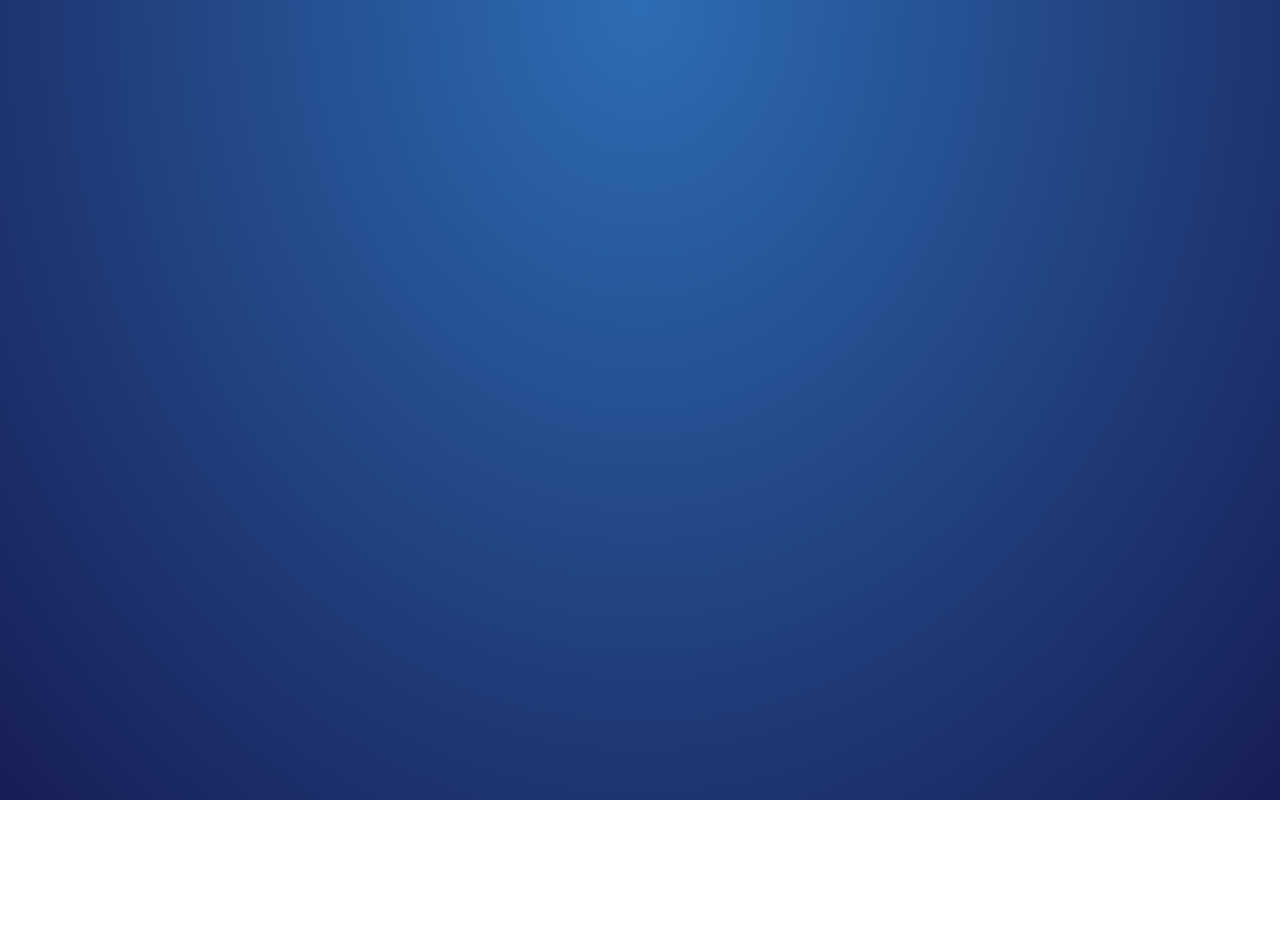
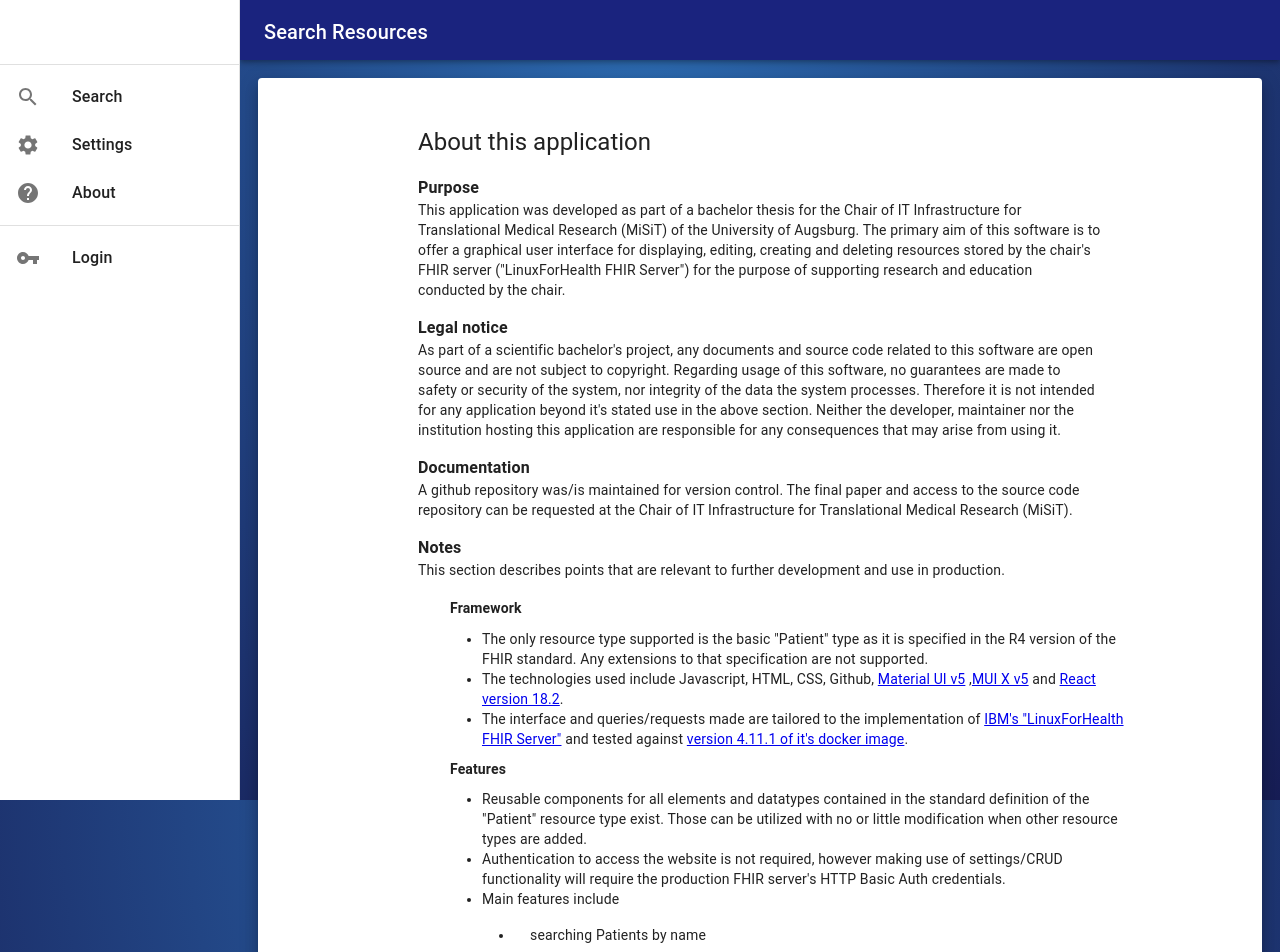
Before and after one commit to Washbear10/FHIR-CRUD, a React (Create React App) app: page /about in a window 1280 px wide. Before the commit this address had no page. Shown: the top 952 px of the page. Before the commit the page ends 800 px from the top, so only its background shows below. Built offline with nearby package versions, Linux system fonts and the light colour scheme.

Commit message:
add About page

```diff
--- a/src/App.js
+++ b/src/App.js
@@ -12,6 +12,7 @@ import React from "react";
 import { BrowserRouter as Router, Route, Routes } from "react-router-dom";
 import AuthenticationPrompt from "./components/general/AuthenticationPrompt";
 import { LoginContext, SnackbarContext } from "./utilities/other/Contexts";
+import About from "./pages/About/About";
 const theme = createTheme({
 	components: {
 		MuiDataGrid: {
@@ -146,8 +147,8 @@ function App() {
 						<Routes>
 							<Route path="/" element={<CustomAppBar content={<Home />} />} />
 							<Route
-								path="/test"
-								elemen={<CustomAppBar content={<Home />} />}
+								path="/about"
+								element={<CustomAppBar content={<About />} />}
 							/>
 						</Routes>
 					</Router>
--- a/src/components/datagrid/CustomDataGrid.js
+++ b/src/components/datagrid/CustomDataGrid.js
@@ -4,8 +4,10 @@ import {
 	Button,
 	CircularProgress,
 	LinearProgress,
+	Typography,
 } from "@mui/material";
 import Box from "@mui/material/Box";
+import { display } from "@mui/system";
 import { DataGrid, GridFooter, GridHeader } from "@mui/x-data-grid";
 import * as React from "react";
 import { useEffect, useState } from "react";
@@ -147,8 +149,13 @@ export default function CustomDataGrid({
 		return (
 			<>
 				<GridHeader></GridHeader>
-				<Box sx={{ paddingLeft: "15px" }}>
-					<h2>{resourceType}</h2>
+				<Box sx={{ paddingLeft: "15px", display: "flex" }}>
+					<h2>
+						{resourceType}
+						<Typography variant="subtitle2">
+							{rows.length} resources found
+						</Typography>
+					</h2>
 				</Box>
 			</>
 		);
@@ -192,8 +199,10 @@ export default function CustomDataGrid({
 				getRowHeight={() => "auto"}
 				rows={rows}
 				columns={columns}
-				pageSize={10}
-				rowsPerPageOptions={[10, 20, 50]}
+				rowsPerPageOptions={[20, 50, 80]}
+				initialState={{
+					pagination: { paginationModel: { pageSize: 5 } },
+				}}
 				checkboxSelection
 				disableSelectionOnClick
 				onSelectionModelChange={(newSelection) => {
--- a/src/components/general/CustomAppBar.js
+++ b/src/components/general/CustomAppBar.js
@@ -1,13 +1,16 @@
 import MailIcon from "@mui/icons-material/Mail";
 import MenuIcon from "@mui/icons-material/Menu";
-import InboxIcon from "@mui/icons-material/MoveToInbox";
+import VpnKeyIcon from "@mui/icons-material/VpnKey";
+import SearchIcon from "@mui/icons-material/Search";
 import AppBar from "@mui/material/AppBar";
 import Box from "@mui/material/Box";
 import Divider from "@mui/material/Divider";
+import SettingsIcon from "@mui/icons-material/Settings";
 import Drawer from "@mui/material/Drawer";
 import IconButton from "@mui/material/IconButton";
 import List from "@mui/material/List";
 import ListItem from "@mui/material/ListItem";
+import HelpIcon from "@mui/icons-material/Help";
 import ListItemButton from "@mui/material/ListItemButton";
 import ListItemIcon from "@mui/material/ListItemIcon";
 import ListItemText from "@mui/material/ListItemText";
@@ -17,6 +20,7 @@ import Typography from "@mui/material/Typography";
 import * as React from "react";
 import { useNavigate } from "react-router-dom";
 import { LoginContext } from "../../utilities/other/Contexts";
+import { Link } from "react-router-dom";
 const drawerWidth = 240;
 const titleBarHeight = 60;
 
@@ -44,16 +48,42 @@ function CustomAppBar({ window, content }) {
 			<Toolbar />
 			<Divider />
 			<List>
-				{["Search", "Create resources", "Configuration"].map((text, index) => (
-					<ListItem key={text} disablePadding>
-						<ListItemButton>
-							<ListItemIcon>
-								{index % 2 === 0 ? <InboxIcon /> : <MailIcon />}
-							</ListItemIcon>
-							<ListItemText primary={text} />
-						</ListItemButton>
-					</ListItem>
-				))}
+				<ListItem key={"Search"} disablePadding>
+					<ListItemButton
+						onClick={(e) => {
+							navigate("/");
+						}}
+					>
+						<ListItemIcon>
+							<SearchIcon />
+						</ListItemIcon>
+						<ListItemText primary={"Search"} />
+					</ListItemButton>
+				</ListItem>
+				<ListItem key={"Settings"} disablePadding>
+					<ListItemButton
+						onClick={(e) => {
+							alert("TODO");
+						}}
+					>
+						<ListItemIcon>
+							<SettingsIcon />
+						</ListItemIcon>
+						<ListItemText primary={"Settings"} />
+					</ListItemButton>
+				</ListItem>
+				<ListItem key={"About"} disablePadding>
+					<ListItemButton
+						onClick={(e) => {
+							navigate("/about");
+						}}
+					>
+						<ListItemIcon>
+							<HelpIcon />
+						</ListItemIcon>
+						<ListItemText primary={"About"} />
+					</ListItemButton>
+				</ListItem>
 			</List>
 			<Divider />
 			<List>
@@ -64,7 +94,7 @@ function CustomAppBar({ window, content }) {
 						}}
 					>
 						<ListItemIcon>
-							<InboxIcon />
+							<VpnKeyIcon />
 						</ListItemIcon>
 						<ListItemText primary={"Login"} />
 					</ListItemButton>
--- /dev/null
+++ b/src/pages/About/About.js
@@ -0,0 +1,124 @@
+import React from "react";
+import { Box } from "@mui/system";
+import { List, ListItem, Typography } from "@mui/material";
+const About = () => {
+	return (
+		<Box
+			sx={{
+				display: "flex",
+				flexDirection: "column",
+			}}
+		>
+			<Typography variant="h5">About this application</Typography>
+			<br></br>
+			<Typography variant="body1">
+				<b>Purpose</b>
+			</Typography>
+			<Typography variant="body2" paragraph>
+				This application was developed as part of a bachelor thesis for the
+				Chair of IT Infrastructure for Translational Medical Research (MiSiT) of
+				the University of Augsburg. The primary aim of this software is to offer
+				a graphical user interface for displaying, editing, creating and
+				deleting resources stored by the chair's FHIR server ("LinuxForHealth
+				FHIR Server") for the purpose of supporting research and education
+				conducted by the chair.
+			</Typography>
+			<Typography variant="body1">
+				<b>Legal notice</b>
+			</Typography>
+			<Typography variant="body2" paragraph>
+				As part of a scientific bachelor's project, any documents and source
+				code related to this software are open source and are not subject to
+				copyright. Regarding usage of this software, no guarantees are made to
+				safety or security of the system, nor integrity of the data the system
+				processes. Therefore it is not intended for any application beyond it's
+				stated use in the above section. Neither the developer, maintainer nor
+				the institution hosting this application are responsible for any
+				consequences that may arise from using it.
+			</Typography>
+			<Typography variant="body1">
+				<b>Documentation</b>
+			</Typography>
+			<Typography variant="body2" paragraph>
+				A github repository was/is maintained for version control. The final
+				paper and access to the source code repository can be requested at the
+				Chair of IT Infrastructure for Translational Medical Research (MiSiT).
+			</Typography>
+			<Typography variant="body1">
+				<b>Notes</b>
+			</Typography>
+			<Typography variant="body2" paragraph>
+				This section describes points that are relevant to further development
+				and use in production.
+				<Box sx={{ width: "100%", px: "2rem", paddingTop: "1rem" }}>
+					<Box>
+						<Typography variant="subtitle1">Framework</Typography>
+						<List sx={{ listStyleType: "disc", pl: 4 }}>
+							<ListItem sx={{ display: "list-item" }} disablePadding>
+								The only resource type supported is the basic "Patient" type as
+								it is specified in the R4 version of the FHIR standard. Any
+								extensions to that specification are not supported.
+							</ListItem>
+							<ListItem sx={{ display: "list-item" }} disablePadding>
+								The technologies used include Javascript, HTML, CSS, Github,{" "}
+								<a href="https://v5.mui.com">Material UI v5</a> ,
+								<a href="https://mui.com/x/">MUI X v5</a> and{" "}
+								<a href="https://legacy.reactjs.org/versions/">
+									React version 18.2
+								</a>
+								.
+							</ListItem>
+							<ListItem sx={{ display: "list-item" }} disablePadding>
+								The interface and queries/requests made are tailored to the
+								implementation of{" "}
+								<a href="https://linuxforhealth.github.io/FHIR/">
+									IBM's "LinuxForHealth FHIR Server"
+								</a>{" "}
+								and tested against{" "}
+								<a href="https://hub.docker.com/r/ibmcom/ibm-fhir-server/tags">
+									version 4.11.1 of it's docker image
+								</a>
+								.
+							</ListItem>
+						</List>
+						<Typography variant="subtitle1">Features</Typography>
+						<List sx={{ listStyleType: "disc", pl: 4 }}>
+							<ListItem sx={{ display: "list-item" }} disablePadding>
+								Reusable components for all elements and datatypes contained in
+								the standard definition of the "Patient" resource type exist.
+								Those can be utilized with no or little modification when other
+								resource types are added.
+							</ListItem>
+
+							<ListItem sx={{ display: "list-item" }} disablePadding>
+								Authentication to access the website is not required, however
+								making use of settings/CRUD functionality will require the
+								production FHIR server's HTTP Basic Auth credentials.
+							</ListItem>
+							<ListItem sx={{ display: "list-item" }} disablePadding>
+								Main features include
+								<List sx={{ listStyleType: "disc", pl: 4 }}>
+									<ListItem sx={{ display: "list-item" }}>
+										searching Patients by name
+									</ListItem>
+									<ListItem sx={{ display: "list-item" }}>
+										deleting (multiple) resources
+									</ListItem>
+									<ListItem sx={{ display: "list-item" }}>
+										editing any value of a resource
+									</ListItem>
+									<ListItem sx={{ display: "list-item" }}>
+										limiting the number of records returned
+									</ListItem>
+								</List>
+							</ListItem>
+						</List>
+					</Box>
+				</Box>
+				(Last updated at the time of release/publication)
+			</Typography>
+		</Box>
+	);
+};
+
+export default About;
```
